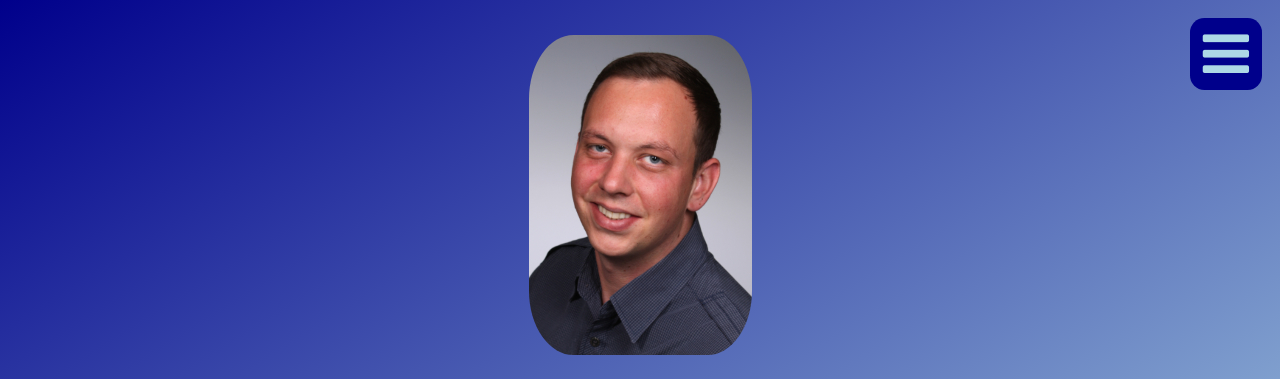
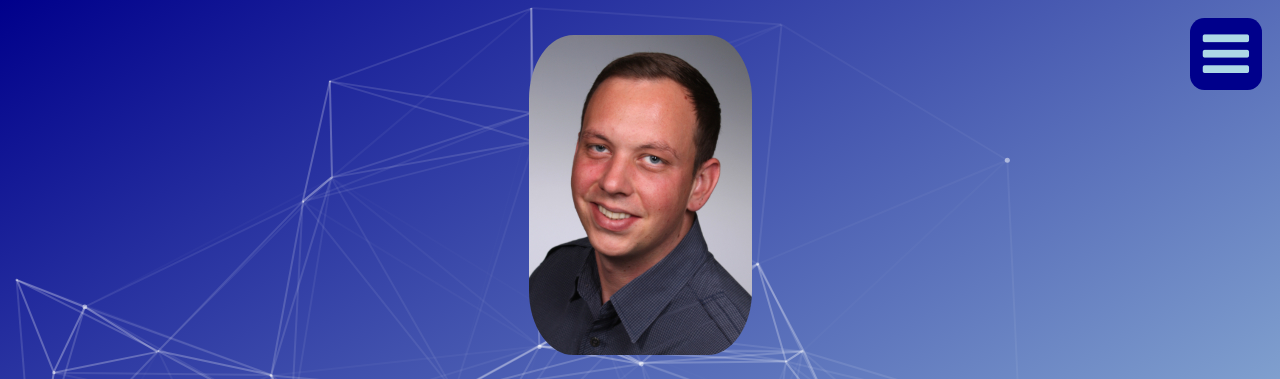
Before and after one commit to animus-liber/animus-liber.github.io, a plain HTML site: page index.html in a window 1280 px wide. Shown: the top 379 px of the page. Drawn offline with Linux system fonts and the light colour scheme.

Commit message:
Update index.html

```diff
--- a/index.html
+++ b/index.html
@@ -125,6 +125,6 @@
             </ul>
             <p><i class=" fa fa-copyright"></i> 2020 DAVID PORTER. ALL RIGHTS RESERVED.</p>
         </footer>
-        <script src="js/particles.js-master/particles.min.js"></script>
+        <script src="js/particles.js-master/particles.js"></script>
         <script src="js/main.js"></script>
     </body>
```
